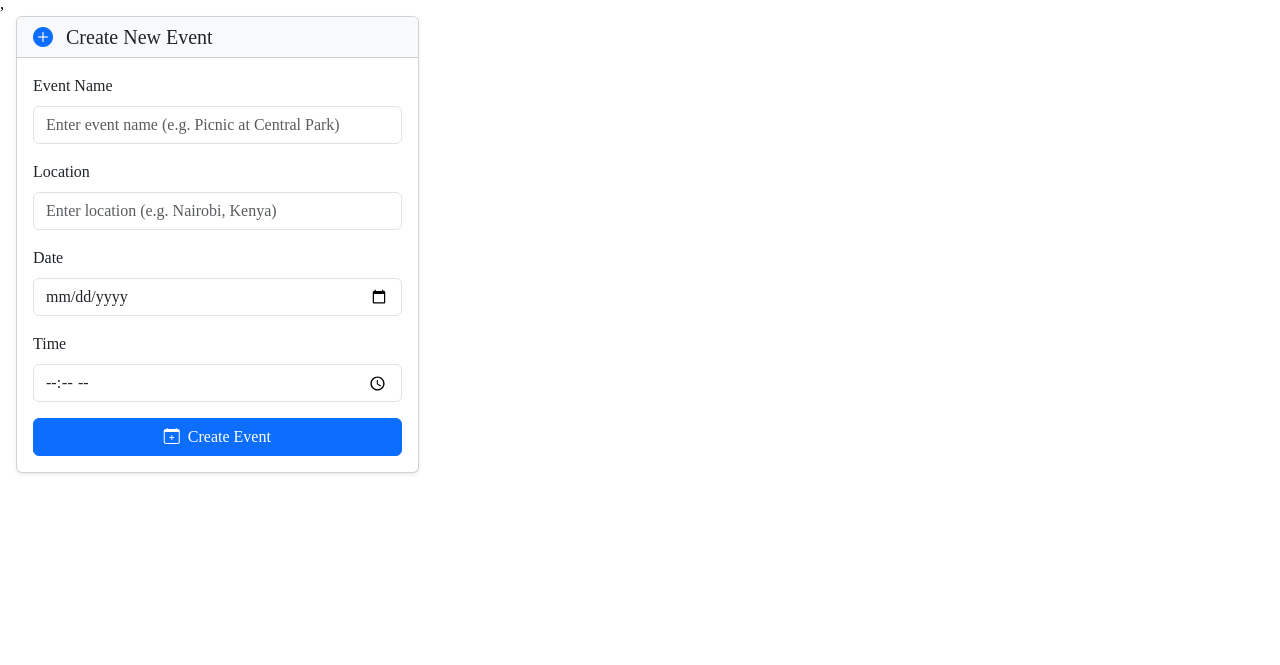
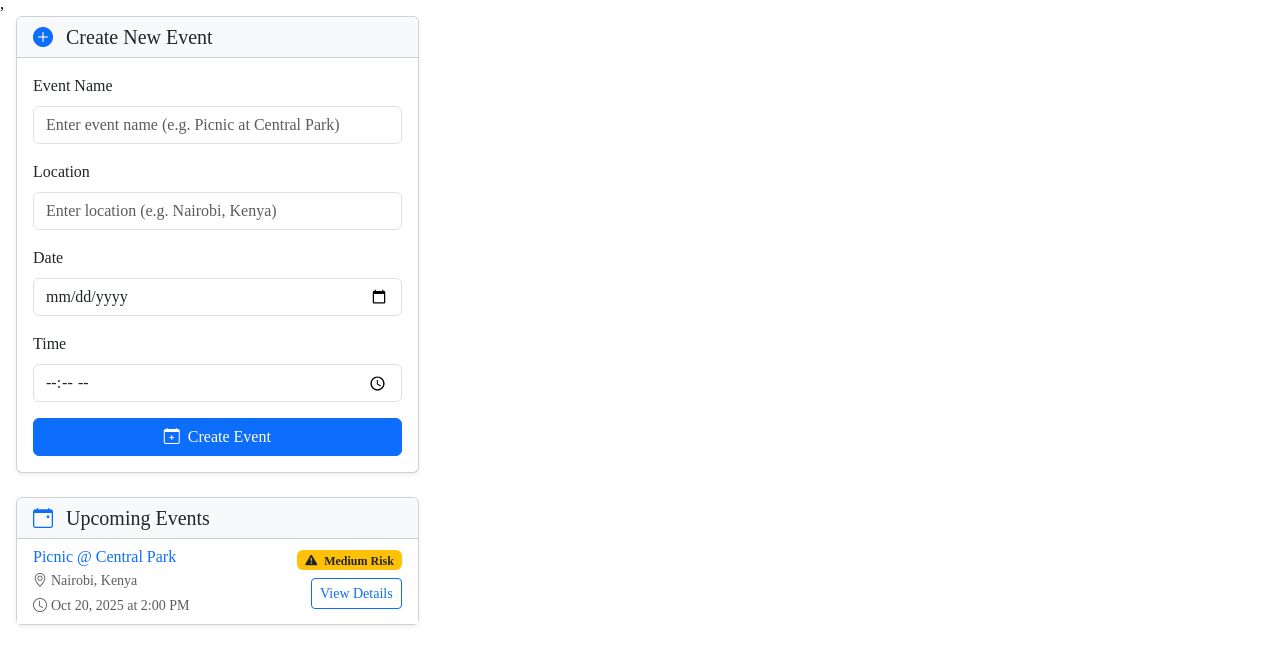
Before and after one commit to njoroofficial/sky-planner, a website: page index.html in a window 1280 px wide. Shown: the part 53-718 px from the top of the page. Drawn offline with nearby package versions, Linux system fonts and the light colour scheme.

Commit message:
feat:Added a sample event

```diff
--- a/index.html
+++ b/index.html
@@ -104,6 +104,49 @@
               </form>
             </div>
           </div>
+
+          <!-- Upcoming Events List -->
+          <div class="card shadow-sm">
+            <div class="card-header bg-light">
+              <h5 class="card-title mb-0">
+                <i class="bi bi-calendar-event text-primary me-2"></i>
+                Upcoming Events
+              </h5>
+            </div>
+            <!-- Card Body -->
+            <div class="card-body p-0">
+              <div id="eventsList" class="list-group list-group-flush">
+                <!-- Sample Event 1 -->
+                <div class="list-group-item event-item" data-event-id="1">
+                  <div class="d-flex justify-content-between align-items-start">
+                    <div class="event-info flex-grow-1">
+                      <h6 class="mb-1 text-primary">Picnic @ Central Park</h6>
+                      <p class="mb-1 text-muted small">
+                        <i class="bi bi-geo-alt me-1"></i>Nairobi, Kenya
+                      </p>
+                      <p class="mb-0 text-muted small">
+                        <i class="bi bi-clock me-1"></i>Oct 20, 2025 at 2:00 PM
+                      </p>
+                    </div>
+                    <div class="text-end">
+                      <span class="badge bg-warning text-dark mb-2">
+                        <i class="bi bi-exclamation-triangle-fill me-1"></i>
+                        Medium Risk
+                      </span>
+                      <br />
+                      <button
+                        class="btn btn-outline-primary btn-sm view-details-btn"
+                        data-event-id="1"
+                      >
+                        View Details
+                      </button>
+                    </div>
+                  </div>
+                </div>
+                <!-- Sample Event 2 -->
+              </div>
+            </div>
+          </div>
         </div>
       </div>
     </div>
```
